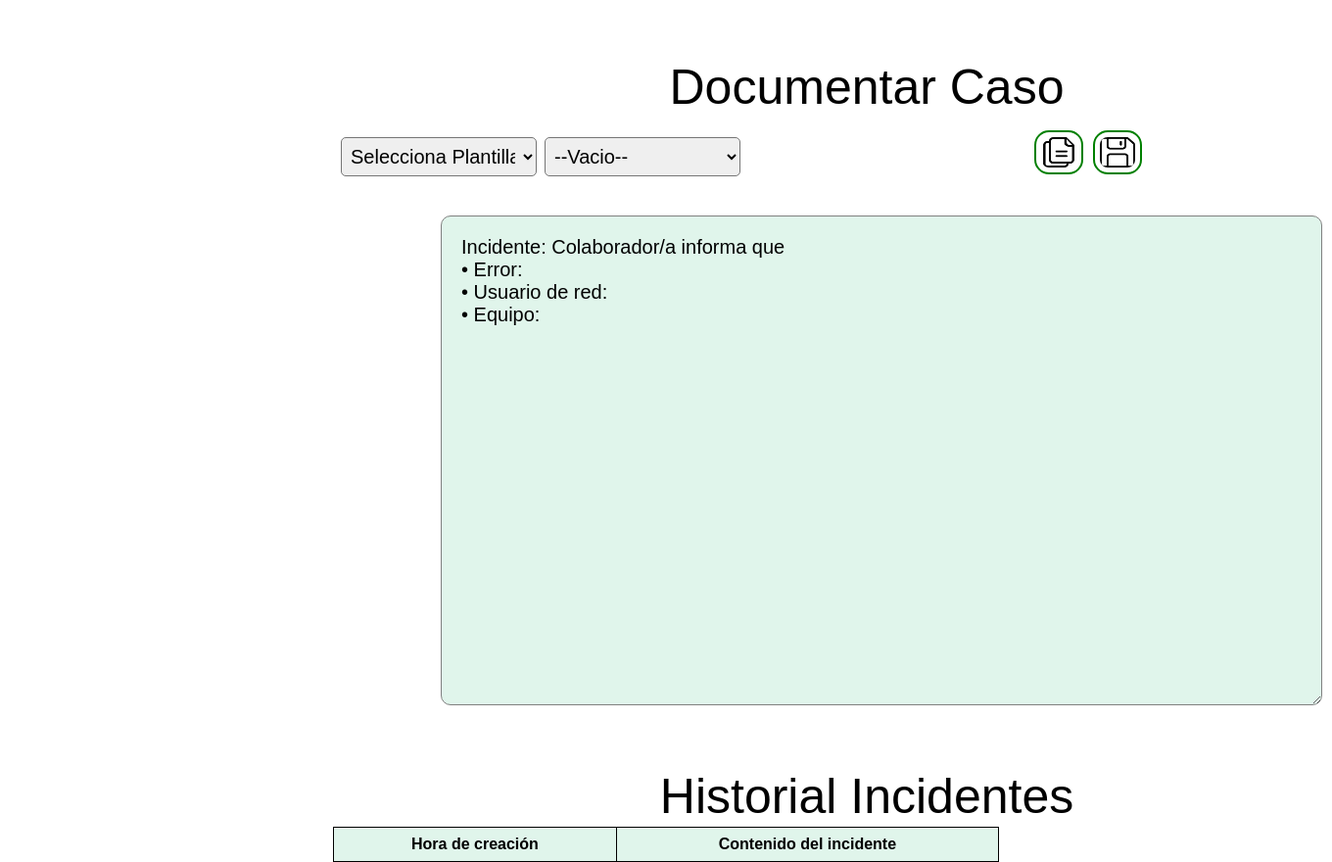
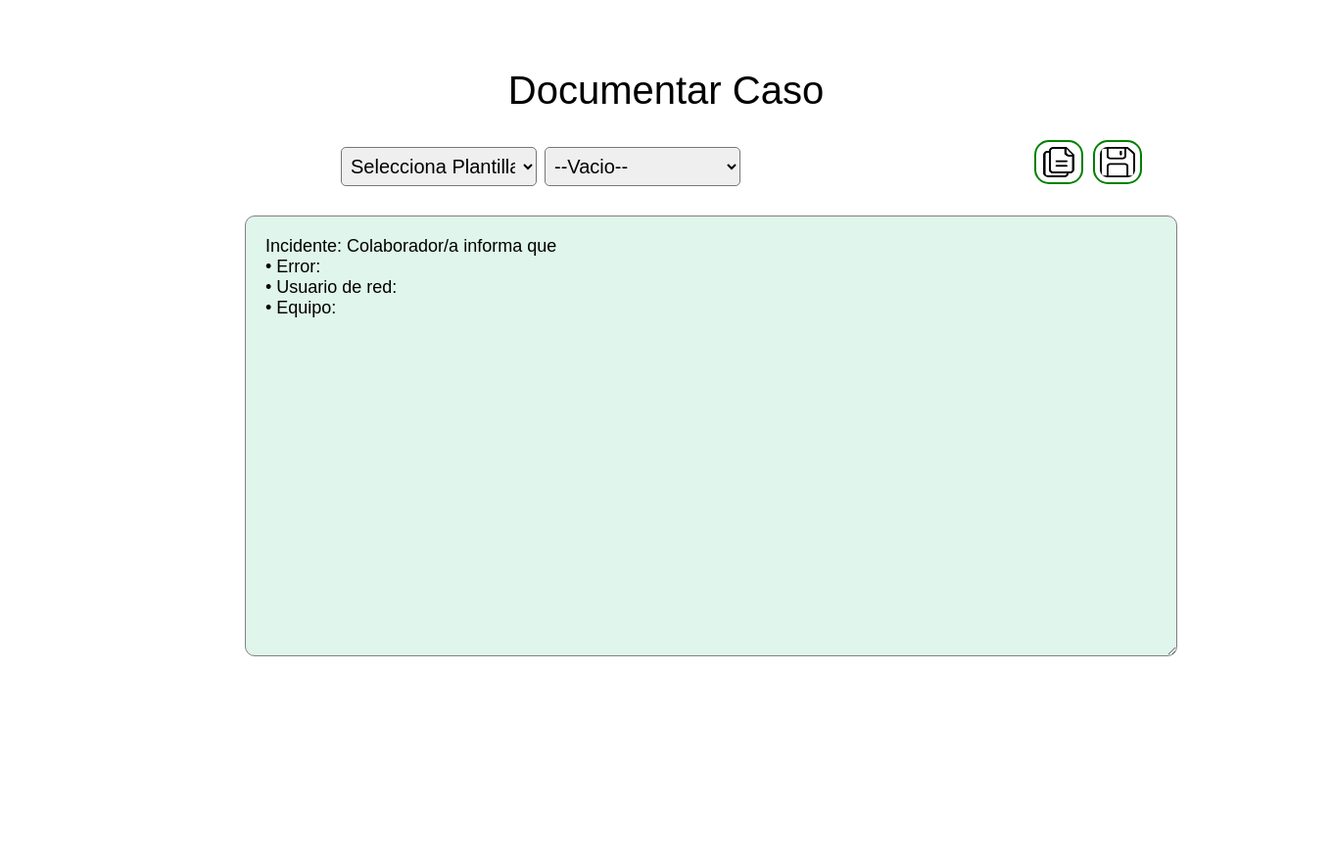
Before and after one commit to jose-beltran/UnisysFlask, a Flask app: page /documentar in a window 1360 px wide. Shown: the part 80-960 px from the top of the page at 98% size. After the commit the page ends 750 px from the top, so only its background shows below. Run offline with Flask 2, Linux system fonts and the light colour scheme; lists and menus that the app fills with data are empty.

Commit message:
Add files via upload

```diff
--- a/static/css/style_doc.css
+++ b/static/css/style_doc.css
@@ -56,59 +56,7 @@ header {
     background-color: #26BF87;
 }
 
-@media(max-width:900px) {
-    header {
-        padding: 0px 30px;
-    }
-
-    .bars {
-        display: block;
-        cursor: pointer;
-    }
-
-    .bars .line {
-        width: 30px;
-        height: 3px;
-        background-color: #ffffff;
-        margin: 6px 0px;
-    }
-
-    .nav-bar {
-        height: 0px;
-        position: absolute;
-        top: 80px;
-        left: 0;
-        right: 0;
-        width: 100vw;
-        background-color: #1e3b3d;
-        filter: blur(100);
-        transition: 0.5s;
-        overflow: hidden;
-    }
-
-    .nav-bar.active {
-        height: 450px;
-    }
-
-    .nav-bar ul {
-        display: block;
-        width: fit-content;
-        margin: 80px auto 0 auto;
-        text-align: center;
-        transition: 0.5s;
-        opacity: 0;
-    }
-
-    .nav-bar.active ul {
-        opacity: 1;
-    }
-
-    .nav-bar ul li a {
-        margin-bottom: 20px;
-    }
-}
-
-.texto {
+.textDocumentar {
     margin: 60px auto auto 675px;
     font-family: 'Montserrat', sans-serif;
     text-align: center;
@@ -161,17 +109,17 @@ header {
 .div-botones {
     display: flex;
     align-items: center;
-    width: 920px;
+    width: 80%;
     height: 50px;
-    margin: 60px 0 auto 25vw;
+    margin: 0 auto;
 }
 
 .textarea {
-    margin: 40px auto auto 450px;
+    margin: 0 auto;
     border: 1px solid grey;
     align-items: center;
     padding: 20px;
-    width: 900px;
+    width: 80%;
     height: 500px;
     background-color: #5eca9831;
     border-radius: 10px;
@@ -180,23 +128,185 @@ header {
     font-size: 20px;
 }
 
-.codigoPlantilla{
+.codigoPlantilla {
     font-family: 'Montserrat', sans-serif;
     margin: 40px auto auto 450px;
 
 }
+
 table {
     font-family: 'Montserrat', sans-serif;
     border-collapse: collapse;
-    width: 50%;
+    width: 70%;
     margin: 0 auto;
 }
 
 th {
     background-color: #5eca9831;
+    margin: 40px auto auto 450px;
 }
-th, td {
+
+th,
+td {
     font-family: 'Montserrat', sans-serif;
     border: 1px solid black;
     padding: 8px;
 }
+
+#contenedor {
+    display: none;
+}
+
+
+
+@media (max-width: 1440px) and (max-height: 900px) {
+
+    .textDocumentar {
+        margin: 70px auto auto auto;
+        font-family: 'Montserrat', sans-serif;
+        text-align: center;
+        font-size: 40px;
+        font-weight: 10px;
+        width: 450px;
+        height: 60px;
+    }
+
+    .select {
+        width: 200px;
+        padding: 5px;
+        height: 40px;
+        font-family: 'Montserrat', sans-serif;
+        font-size: 10px;
+        border-radius: 5px;
+        margin: 10px 0 auto 8px;
+    }
+
+    .img-copy {
+        margin-right: 10px;
+        border: 2px solid green;
+        border-radius: 15px;
+        padding: 5px;
+        width: 50px;
+        height: 45px;
+        margin-left: 150px;
+    }
+
+    .img-copy:hover {
+        background-color: rgb(153, 235, 145);
+        border-color: black;
+    }
+
+    .img-table__return {
+        margin-right: 4px;
+        border: 2px solid green;
+        border-radius: 15px;
+        padding: 5px;
+        width: 50px;
+        height: 45px;
+
+    }
+
+    .img-table__return:hover {
+        background-color: rgb(153, 235, 145);
+        border-color: black;
+    }
+
+    .div-botones {
+        display: flex;
+        align-items: center;
+        width: 80%;
+        height: 50px;
+        margin: 0 auto;
+    }
+
+    #textPlantilla {
+        margin: 30px auto auto 250px;
+        border: 1px solid grey;
+        align-items: center;
+        padding: 20px;
+        width: 70%;
+        height: 450px;
+        background-color: #5eca9831;
+        border-radius: 10px;
+        font-family: 'Montserrat', sans-serif;
+        text-align: left;
+        font-size: 18px;
+    }
+
+    .codigoPlantilla {
+        font-family: 'Montserrat', sans-serif;
+        margin: 40px auto auto 450px;
+
+    }
+
+    table {
+        font-family: 'Montserrat', sans-serif;
+        border-collapse: collapse;
+        width: 60%;
+        margin: 0 auto;
+    }
+
+    th {
+        background-color: #5eca9831;
+        margin: 40px auto auto 450px;
+    }
+
+    th,
+    td {
+        font-family: 'Montserrat', sans-serif;
+        border: 1px solid black;
+        padding: 8px;
+    }
+}
+
+@media(max-width:900px) {
+    header {
+        padding: 0px 30px;
+    }
+
+    .bars {
+        display: block;
+        cursor: pointer;
+    }
+
+    .bars .line {
+        width: 30px;
+        height: 3px;
+        background-color: #ffffff;
+        margin: 6px 0px;
+    }
+
+    .nav-bar {
+        height: 0px;
+        position: absolute;
+        top: 80px;
+        left: 0;
+        right: 0;
+        width: 100vw;
+        background-color: #1e3b3d;
+        filter: blur(100);
+        transition: 0.5s;
+        overflow: hidden;
+    }
+
+    .nav-bar.active {
+        height: 450px;
+    }
+
+    .nav-bar ul {
+        display: block;
+        width: fit-content;
+        margin: 80px auto 0 auto;
+        text-align: center;
+        transition: 0.5s;
+        opacity: 0;
+    }
+
+    .nav-bar.active ul {
+        opacity: 1;
+    }
+
+    .nav-bar ul li a {
+        margin-bottom: 20px;
+    }
+}
--- a/static/css/style_his.css
+++ b/static/css/style_his.css
@@ -108,7 +108,7 @@ header {
     }
 }
 
-.texto {
+.textoSeguimiento {
     margin: 60px auto auto 630px;
     font-family: 'Montserrat', sans-serif;
     text-align: center;
@@ -126,63 +126,6 @@ header {
     font-weight: 30px;
     width: 1500px;
     height: 60px;
-}
-
-.select {
-    width: 200px;
-    padding: 5px;
-    height: 40px;
-    font-family: 'Montserrat', sans-serif;
-    font-size: 20px;
-    border-radius: 5px;
-    margin: 10px 0 auto 8px;
-}
-
-.img-copy {
-    border: 2px solid green;
-    border-radius: 15px;
-    padding: 5px;
-    width: 50px;
-    height: 45px;
-    margin-left: 300px;
-}
-
-.img-copy:hover {
-    background-color: rgb(153, 235, 145);
-    border-color: black;
-}
-
-.img-table__return {
-    border: 2px solid green;
-    border-radius: 15px;
-    padding: 5px;
-    width: 50px;
-    height: 45px;
-}
-
-.img-table__return:hover {
-    background-color: rgb(153, 235, 145);
-    border-color: black;
-}
-
-.div-botones {
-    width: 920px;
-    height: 50px;
-    margin: 10px 0 auto 25vw;
-}
-
-.textarea {
-    margin: 40px auto auto 450px;
-    border: 1px solid grey;
-    align-items: center;
-    padding: 20px;
-    width: 900px;
-    height: 500px;
-    background-color: #5eca9831;
-    border-radius: 10px;
-    font-family: 'Montserrat', sans-serif;
-    text-align: left;
-    font-size: 20px;
 }
 
 .nom_completo {
--- a/static/css/style_plant.css
+++ b/static/css/style_plant.css
@@ -108,7 +108,7 @@ header {
     }
 }
 
-.texto {
+.textoPlantillas {
     margin: 60px auto auto 660px;
     font-family: 'Montserrat', sans-serif;
     text-align: center;
@@ -184,3 +184,24 @@ header {
     text-align: left;
     font-size: 20px;
 }
+
+@media (max-width: 1440px) and (max-height: 900px) {
+    .textoPlantillas {
+        margin: 70px auto auto auto;
+        font-family: 'Montserrat', sans-serif;
+        text-align: center;
+        font-size: 40px;
+        font-weight: 10px;
+        width: 450px;
+        height: 60px;
+    }
+    .texto-des {
+        margin: 40px auto auto 150px;
+        font-family: 'Montserrat', sans-serif;
+        text-align: left;
+        font-size: 25px;
+        font-weight: 30px;
+        width: auto;
+        height: 60px;
+    }
+}
--- a/static/js/plantillas.js
+++ b/static/js/plantillas.js
@@ -275,6 +275,9 @@ function guardarContenido() { //Funcion que muestra el incidente copiado
     celda2.innerHTML = contenido;
 
     contadorCopias++;
+
+    var tabla = document.getElementById("contenedor");
+    tabla.style.display="block";
 }
 
 selectPlantilla.addEventListener('change', cambiarPlantilla);
--- a/static/js/script.js
+++ b/static/js/script.js
@@ -1,5 +1,5 @@
 bars = document.querySelector(".bars");
-bars.onclick =function(){
+bars.onclick = function () {
     navBar = document.querySelector(".nav-bar");
     navBar.classList.toggle("active")
 }
--- a/templates/documentar.html
+++ b/templates/documentar.html
@@ -4,7 +4,7 @@
 
 {% block body %}
 {% include './header.html' %}
-<div class="texto">
+<div class="textDocumentar">
     <p>Documentar Caso</p>
 </div>
 <div class="div-botones">
@@ -49,10 +49,10 @@ Incidente: Colaborador/a informa que
 <h3 class="codigoPlantilla" id="codigoPlantilla"></h3>
 
 <div id="contenedor">
-    <div class="texto">
-        Historial Incidentes
+    <div class="textDocumentar">
+        <p>Historial Incidentes</p>
     </div>
-    <table id="miTabla">
+    <table id="miTabla" class="oculta">
         <tr>
             <th>Hora de creación</th>
             <th>Contenido del incidente</th>
--- a/templates/plantillas.html
+++ b/templates/plantillas.html
@@ -4,7 +4,7 @@
 
 {% block body %}
 {% include './header.html' %}
-<div class="texto">
+<div class="textoPlantillas">
     <p>Plantillas USD</p>
 </div>
 
--- a/templates/seguimiento.html
+++ b/templates/seguimiento.html
@@ -4,14 +4,14 @@
 
 {% block body %}
 {% include './header.html' %}
-<div class="texto">
+<div class="textoSeguimiento">
     <p>Seguimientos</p>
 </div>
 <div class="texto-des">
     <p>En este apartado puedes generar el texto para realizar seguimiento de los casos en Backlog.</p>
 </div>
 <div>
-    <form>
+    <form class="formulario">
         <div class="nom_completo">
             <label for="nombre">Nombre Completo:</label>
             <input type="text" id="nombre" class="campo-descripcion" required>
```
Also changed, not shown: other parts of static/css/style_his.css (+81 -32 lines).
